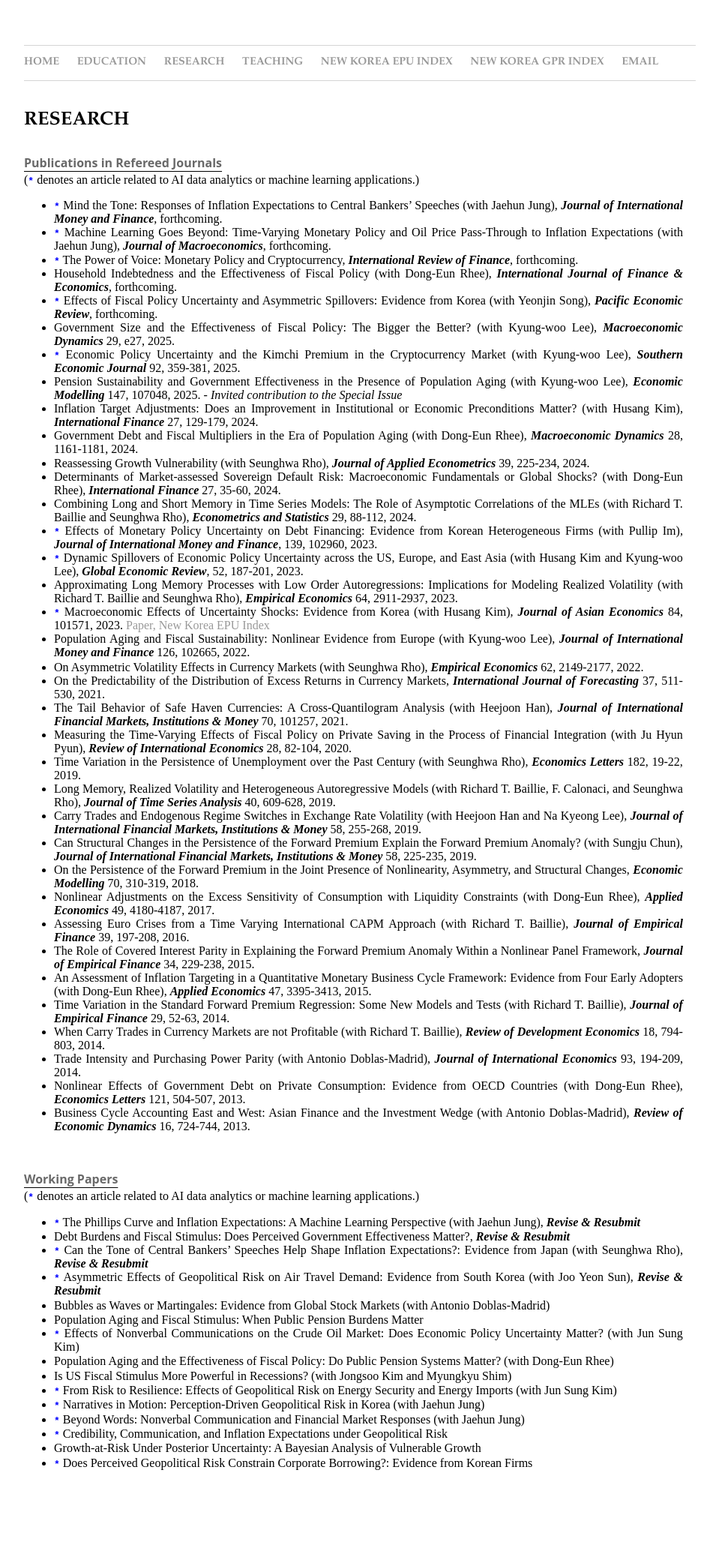
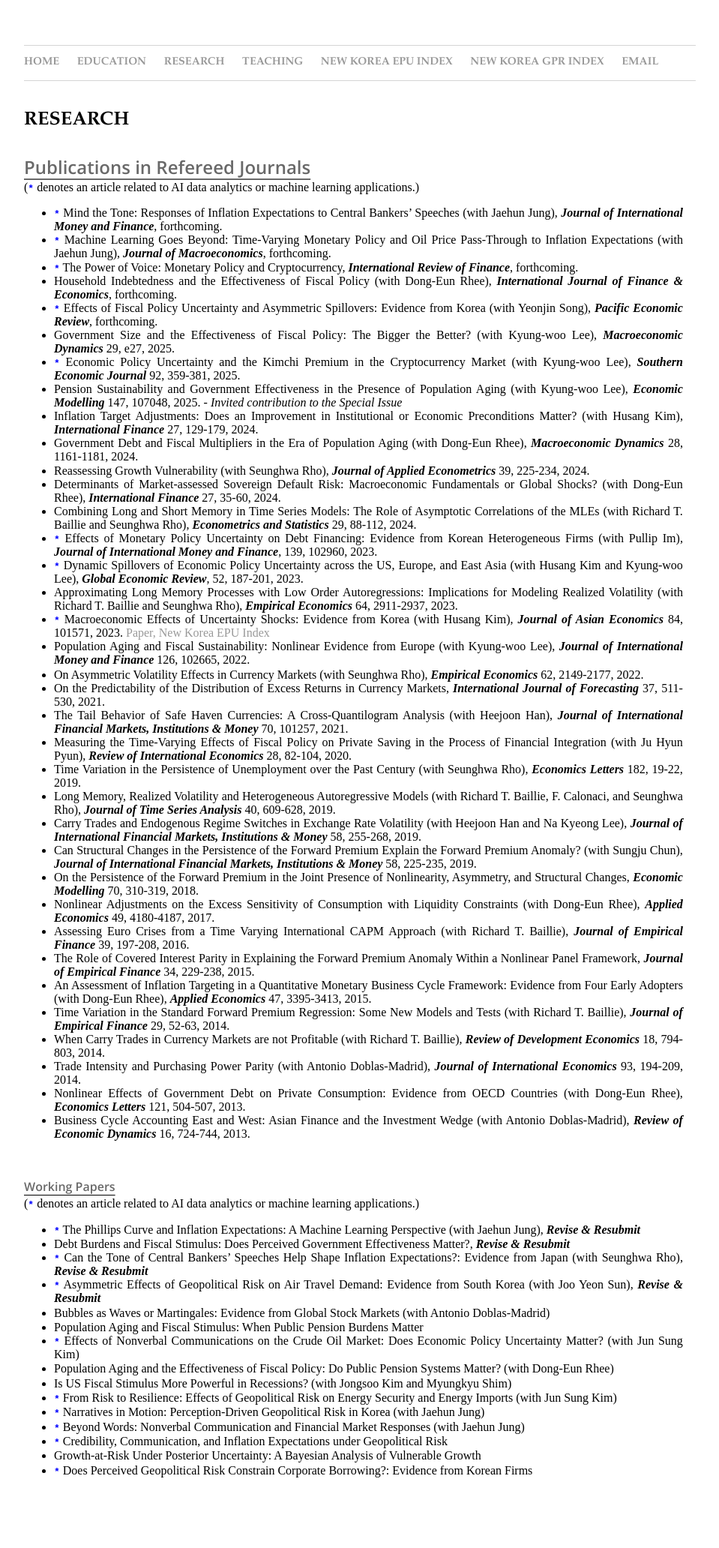
Before and after one commit to dooyeoncho/dooyeoncho.github.io, a Jekyll site: the page built from pages/research.html, in a window 1280 px wide. Shown: the whole page at 75% size, without its empty margins (160-1119 px from the left). Built offline with Jekyll 4.4.1, drawn with Linux system fonts in a browser that asks for light colours.

Commit message:
Update research.html

```diff
--- a/pages/research.html
+++ b/pages/research.html
@@ -22,7 +22,11 @@ span {
 <h1 class="headerstyle">Research</h1>
 </div>
 
-<div><b><p style="text-decoration: underline; text-underline-position:under;"><font color="dimgray" face="Open Sans", sans-serif;font-size: 20px;line-height: 1.4;font-weight: 600;>Publications in Refereed Journals</font></p></b></div> </div></li>(<code style="color : blue"><b>*</b></code> denotes an article related to AI data analytics or machine learning applications.)</li></div>
+<head>
+  <link href="https://fonts.googleapis.com/css2?family=Open+Sans:wght@600&display=swap" rel="stylesheet">
+</head>
+
+<div><b><p style="font-family: 'Open Sans', sans-serif; font-size: 24px; font-weight: 600; color: dimgray; text-decoration: underline; text-underline-position: under; margin: 0;">Publications in Refereed Journals</font></p></b></div> </div></li>(<code style="color : blue"><b>*</b></code> denotes an article related to AI data analytics or machine learning applications.)</li></div>
 		<div><ul>
 			<span><li><code style="color : blue"><b>*</b></code> Mind the Tone: Responses of Inflation Expectations to Central Bankers’ Speeches (with Jaehun Jung), <em property="italic"><b>Journal of International Money and Finance</b></em>, forthcoming.</li></span>
 			<span><li><code style="color : blue"><b>*</b></code> Machine Learning Goes Beyond: Time-Varying Monetary Policy and Oil Price Pass-Through to Inflation Expectations (with Jaehun Jung), <em property="italic"><b>Journal of Macroeconomics</b></em>, forthcoming.</li></span>
```
